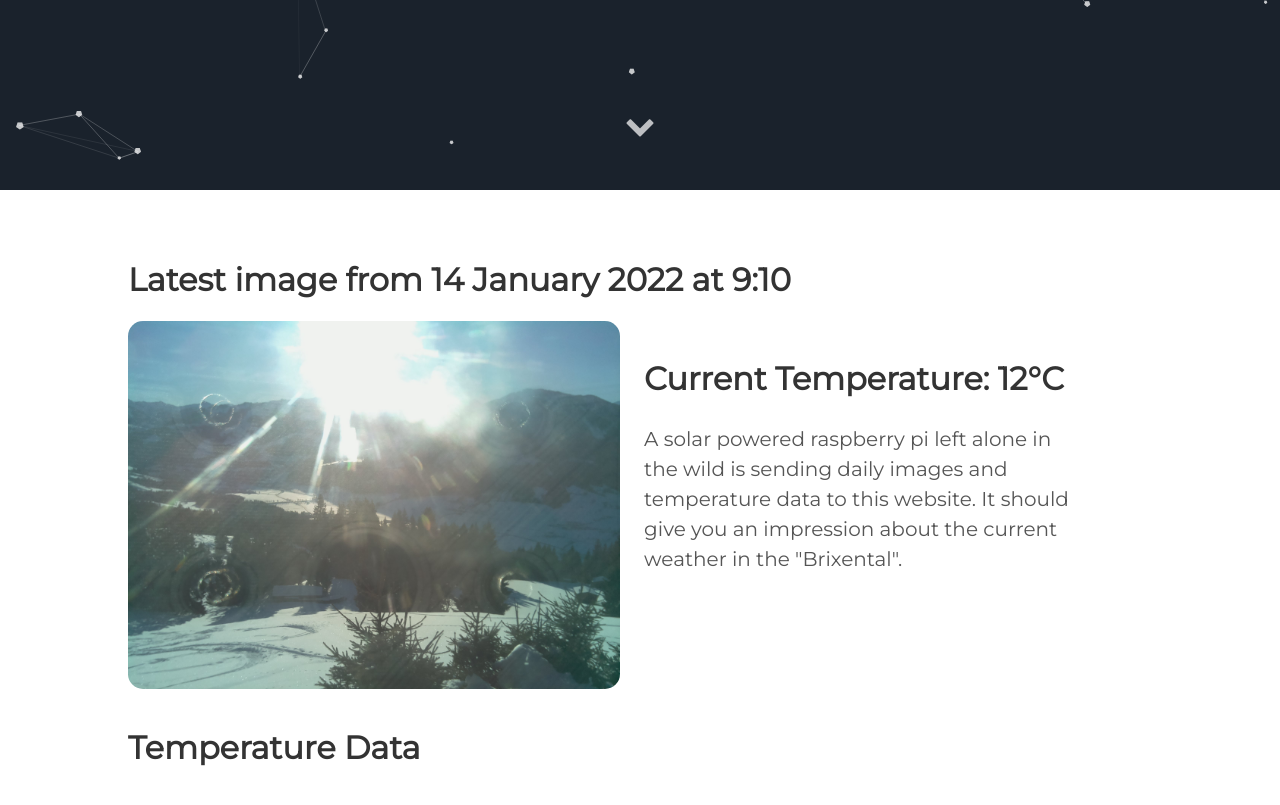
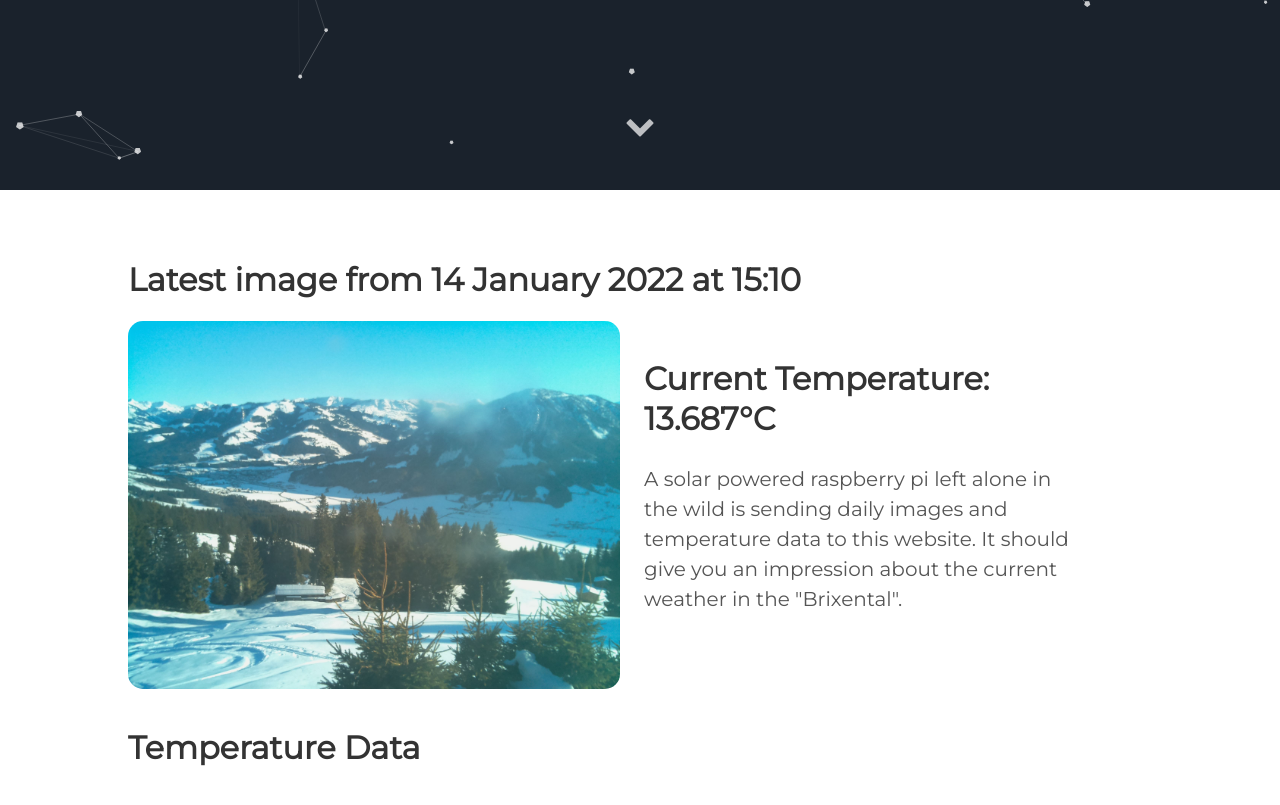
Before and after one commit to vektorious/vektorious.github.io, a Jekyll site: the page built from resources/huette.md, in a window 1280 px wide and 900 px high, scrolled down 710 px. Shown: the top 805 px of the window. Built offline with Jekyll 4.4.1, drawn with Linux system fonts in a browser that asks for light colours.

Commit message:
I'm a bot beep boop

```diff
--- a/resources/huette.md
+++ b/resources/huette.md
@@ -6,13 +6,13 @@ image: '/assets/img/'
 description: 'Live image from the Austrian alps'
 twitter_text: ' '
 ---
-## Latest image from 14 January 2022 at  9:10
+## Latest image from 14 January 2022 at 15:10
 <div class="huette">
   <div class="huette-image">
     <img src="{{ "/assets/img/huette.jpg" | prepend: site.baseurl }}">
   </div>
   <div class="huette-text">
-        <h2>Current Temperature: 12°C</h2>
+        <h2>Current Temperature: 13.687°C</h2>
         <p>A solar powered raspberry pi left alone in the wild is sending daily images and temperature data to this website. It should give you an impression about the current weather in the "Brixental".</p>
 
   </div>
```
Also changed, not shown: rpi-script/2022-01-14_150933.txt (renamed from rpi-script/2022-01-14_090932.txt, +5 -5 lines), rpi-script/huette.md (+2 -2 lines), assets/img/huette.jpg, assets/img/temp_plot.png, rpi-script/temp_plot.png, 1 other file.
